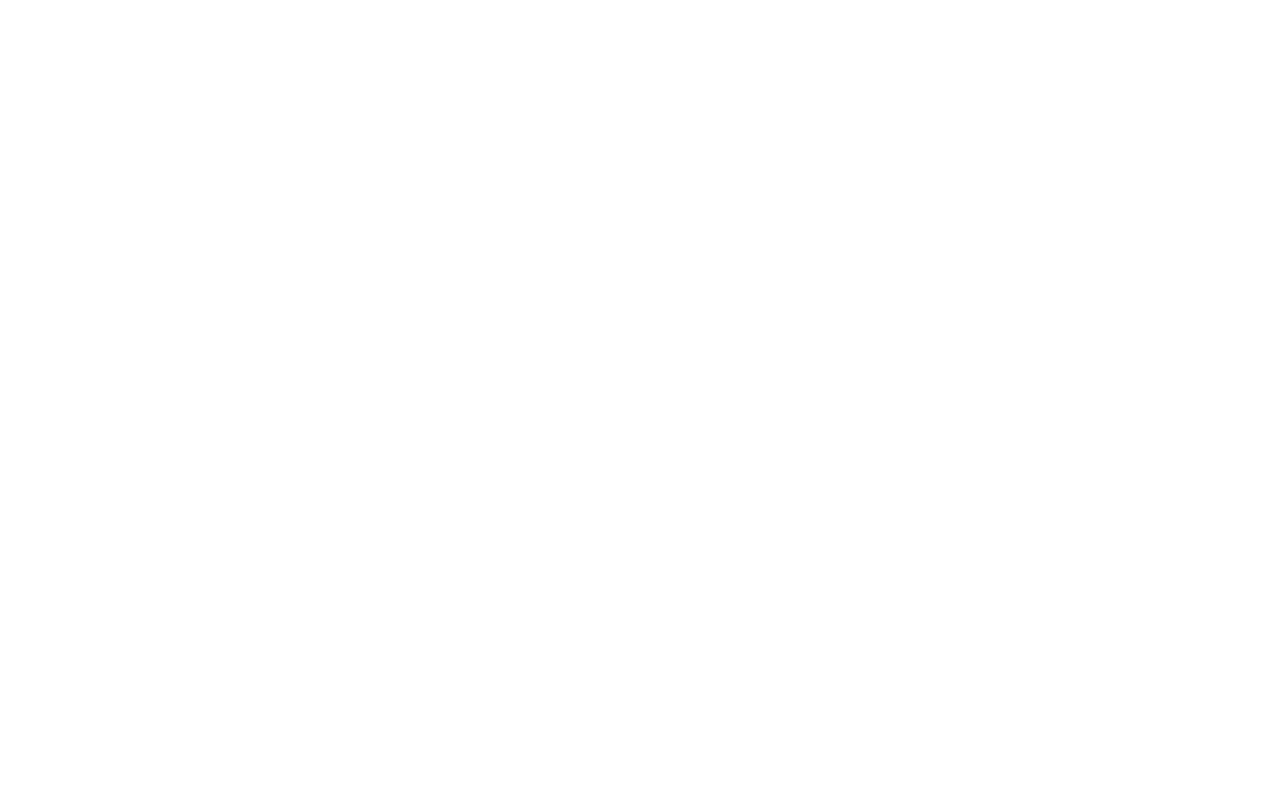
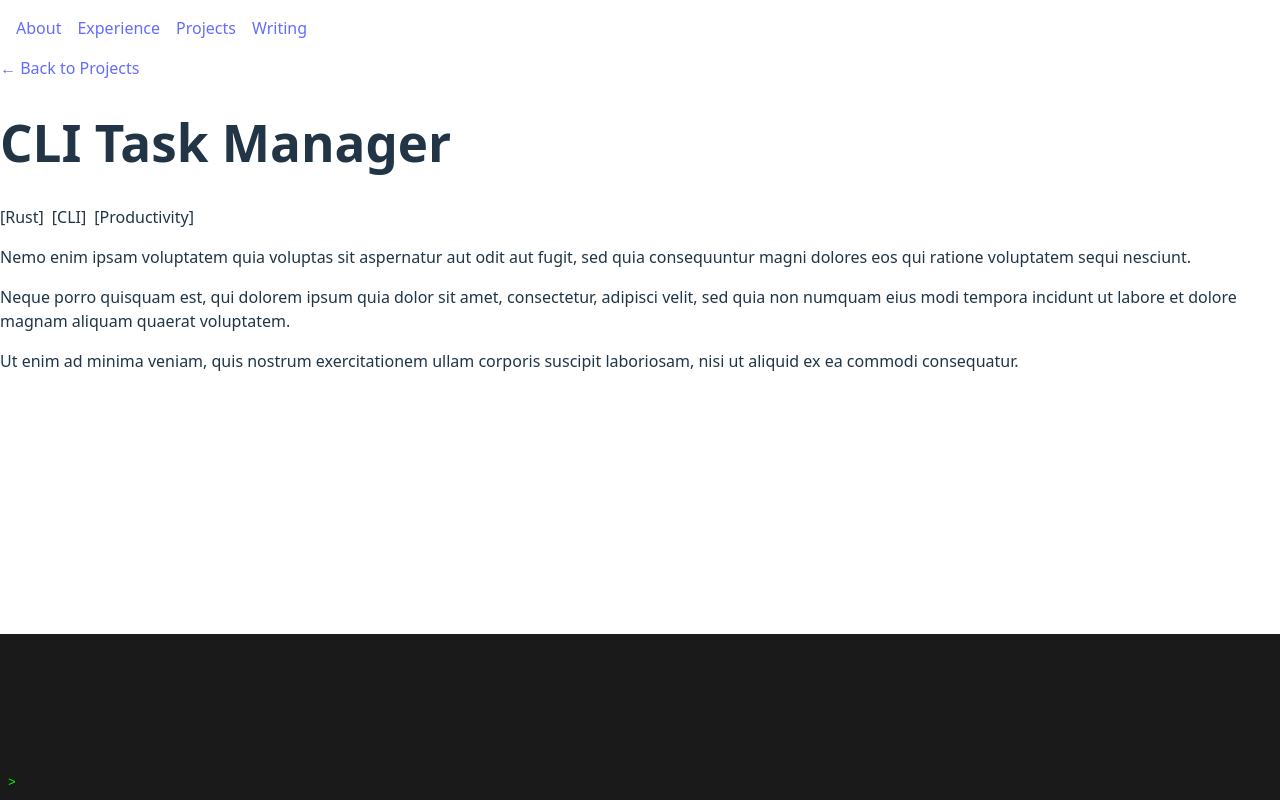
Before and after one commit to kevinclb/portfolio, a React (Vite) app: page /projects/cli-task-manager in a window 1280 px wide. Before the commit this address had no page. Built offline with nearby package versions, Linux system fonts and the light colour scheme.

Commit message:
add ProjectDetail route and enhance Writing component with dynamic post links

```diff
--- a/src/App.tsx
+++ b/src/App.tsx
@@ -3,6 +3,7 @@
 import About from './pages/About'
 import Experience from './pages/Experience'
 import Projects from './pages/Projects'
+import ProjectDetail from './pages/ProjectDetail'
 import Writing from './pages/Writing'
 
 function App() {
@@ -13,6 +14,7 @@
         <Route path="/about" element={<About />} />
         <Route path="/experience" element={<Experience />} />
         <Route path="/projects" element={<Projects />} />
+        <Route path="/projects/:slug" element={<ProjectDetail />} />
         <Route path="/writing" element={<Writing />} />
       </Route>
     </Routes>
--- /dev/null
+++ b/src/data/writing.ts
@@ -0,0 +1,43 @@
+export interface Post {
+  slug: string
+  title: string
+  date: string
+  summary: string
+  content: string
+}
+
+export const posts: Post[] = [
+  {
+    slug: 'on-simplicity',
+    title: 'On Simplicity in Software Design',
+    date: '2024-12-15',
+    summary: 'Why the best code is often the code you don\'t write. Thoughts on minimalism and intentional design in software engineering.',
+    content: `Lorem ipsum dolor sit amet, consectetur adipiscing elit. Sed do eiusmod tempor incididunt ut labore et dolore magna aliqua. Ut enim ad minim veniam, quis nostrud exercitation ullamco laboris nisi ut aliquip ex ea commodo consequat.
+
+Duis aute irure dolor in reprehenderit in voluptate velit esse cillum dolore eu fugiat nulla pariatur. Excepteur sint occaecat cupidatat non proident, sunt in culpa qui officia deserunt mollit anim id est laborum.
+
+Sed ut perspiciatis unde omnis iste natus error sit voluptatem accusantium doloremque laudantium, totam rem aperiam, eaque ipsa quae ab illo inventore veritatis et quasi architecto beatae vitae dicta sunt explicabo.`,
+  },
+  {
+    slug: 'terminal-workflows',
+    title: 'Building Better Terminal Workflows',
+    date: '2024-11-28',
+    summary: 'A deep dive into customizing your terminal environment for maximum productivity. From shell aliases to custom scripts.',
+    content: `Nemo enim ipsam voluptatem quia voluptas sit aspernatur aut odit aut fugit, sed quia consequuntur magni dolores eos qui ratione voluptatem sequi nesciunt.
+
+Neque porro quisquam est, qui dolorem ipsum quia dolor sit amet, consectetur, adipisci velit, sed quia non numquam eius modi tempora incidunt ut labore et dolore magnam aliquam quaerat voluptatem.
+
+Ut enim ad minima veniam, quis nostrum exercitationem ullam corporis suscipit laboriosam, nisi ut aliquid ex ea commodi consequatur.`,
+  },
+  {
+    slug: 'learning-in-public',
+    title: 'The Case for Learning in Public',
+    date: '2024-10-10',
+    summary: 'How sharing your learning journey can accelerate growth and build meaningful connections in the developer community.',
+    content: `Quis autem vel eum iure reprehenderit qui in ea voluptate velit esse quam nihil molestiae consequatur, vel illum qui dolorem eum fugiat quo voluptas nulla pariatur.
+
+At vero eos et accusamus et iusto odio dignissimos ducimus qui blanditiis praesentium voluptatum deleniti atque corrupti quos dolores et quas molestias excepturi sint occaecati cupiditate non provident.
+
+Similique sunt in culpa qui officia deserunt mollitia animi, id est laborum et dolorum fuga. Et harum quidem rerum facilis est et expedita distinctio.`,
+  },
+]
--- /dev/null
+++ b/src/pages/ProjectDetail.tsx
@@ -0,0 +1,38 @@
+import { useParams, Link } from 'react-router-dom'
+import { projects } from '../data/projects'
+
+function ProjectDetail() {
+  const { slug } = useParams<{ slug: string }>()
+  const project = projects.find((p) => p.slug === slug)
+
+  if (!project) {
+    return (
+      <div>
+        <h1>Project not found</h1>
+        <p>The project you're looking for doesn't exist.</p>
+        <Link to="/projects">← Back to Projects</Link>
+      </div>
+    )
+  }
+
+  return (
+    <div>
+      <Link to="/projects">← Back to Projects</Link>
+      <h1>{project.title}</h1>
+      <div style={{ marginBottom: '1rem' }}>
+        {project.tags.map((tag) => (
+          <span key={tag} style={{ marginRight: '0.5rem' }}>
+            [{tag}]
+          </span>
+        ))}
+      </div>
+      <div>
+        {project.content.split('\n\n').map((paragraph, i) => (
+          <p key={i}>{paragraph}</p>
+        ))}
+      </div>
+    </div>
+  )
+}
+
+export default ProjectDetail
--- a/src/pages/Writing.tsx
+++ b/src/pages/Writing.tsx
@@ -1,5 +1,27 @@
+import { Link } from 'react-router-dom'
+import { posts } from '../data/writing'
+
 function Writing() {
-  return <h1>Writing</h1>
+  return (
+    <div>
+      <h1>Writing</h1>
+      <div>
+        {posts.map((post) => (
+          <Link
+            key={post.slug}
+            to={`/writing/${post.slug}`}
+            style={{ textDecoration: 'none', color: 'inherit', display: 'block' }}
+          >
+            <article style={{ marginBottom: '1.5rem' }}>
+              <h2>{post.title}</h2>
+              <p style={{ opacity: 0.7 }}>{post.date}</p>
+              <p>{post.summary}</p>
+            </article>
+          </Link>
+        ))}
+      </div>
+    </div>
+  )
 }
 
 export default Writing
```
